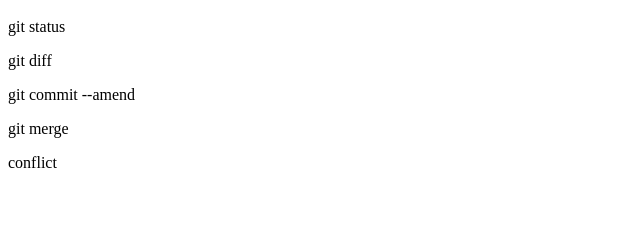
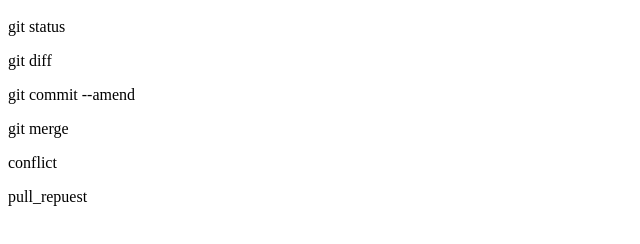
Before and after one commit to ryo27-jp/get_tutorial, a plain HTML site: page index.html in a window 1280 px wide. Shown: the part 48-292 px from the top of the page, without its empty margins (0-640 px from the left). Drawn offline with Linux system fonts and the light colour scheme.

Commit message:
プルリクエストを追記

```diff
--- a/index.html
+++ b/index.html
@@ -4,3 +4,4 @@
 <p>git commit --amend</p>
 <p>git merge</p>
 <p>conflict</p>
+<p>pull_repuest</p>
```
